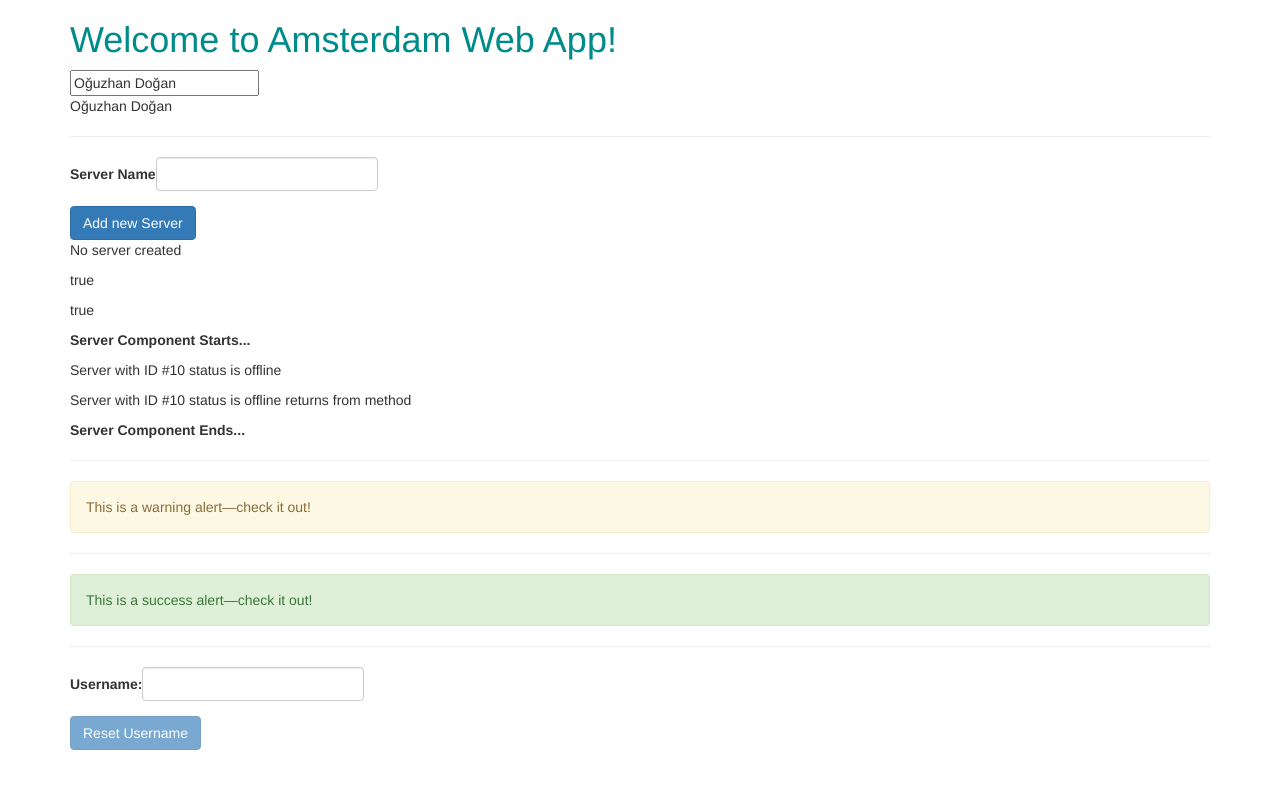
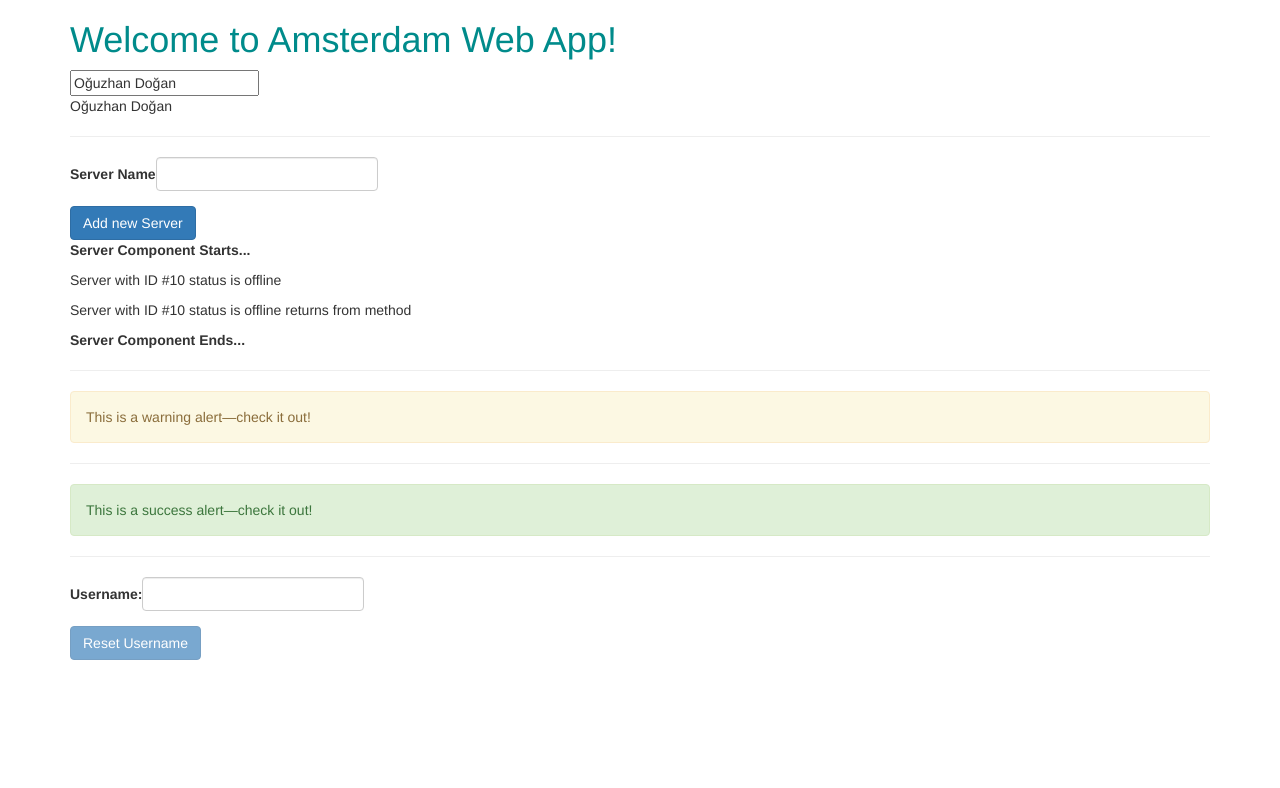
Before and after one commit to ogzhndgn/amsterdam-web-app, an Angular app: page / in a window 1280 px wide. Shown: the top 788 px of the page. Built offline with nearby package versions, Linux system fonts and the light colour scheme.

Commit message:
ngif example

```diff
--- a/src/app/servers/servers.component.html
+++ b/src/app/servers/servers.component.html
@@ -4,7 +4,7 @@
 </label>
 <p>{{ serverName }}</p>
 <button class="btn btn-primary" [disabled]="!allowNewServer" (click)="onCreateServer()">Add new Server</button>
-<p>{{ serverCreationStatus }}</p>
-<p>{{ allowNewServer }}</p>
-<p [innerText]="allowNewServer"></p>
+<p *ngIf="serverCreated">{{ serverCreationStatus }}</p>
+<!--<p>{{ allowNewServer }}</p>-->
+<!--<p [innerText]="allowNewServer"></p>-->
 <app-server></app-server>
--- a/src/app/servers/servers.component.ts
+++ b/src/app/servers/servers.component.ts
@@ -16,6 +16,7 @@
   allowNewServer = false;
   serverCreationStatus = "No server created";
   serverName = "";
+  serverCreated = false;
 
   constructor() {
     setTimeout(() => {
@@ -28,10 +29,11 @@
   }
 
   onCreateServer() {
-    this.serverCreationStatus = "A new server created";
+    this.serverCreated = true;
+    this.serverCreationStatus = "A new server created with name: " + this.serverName;
   }
 
-  onUpdateServerName(event : Event) {
+  onUpdateServerName(event: Event) {
     this.serverName = (<HTMLInputElement>event.target).value;
     console.log(this.serverName)
   }
```
